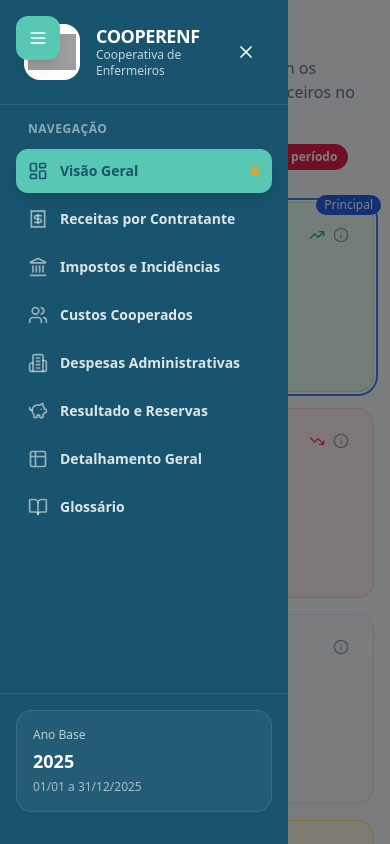
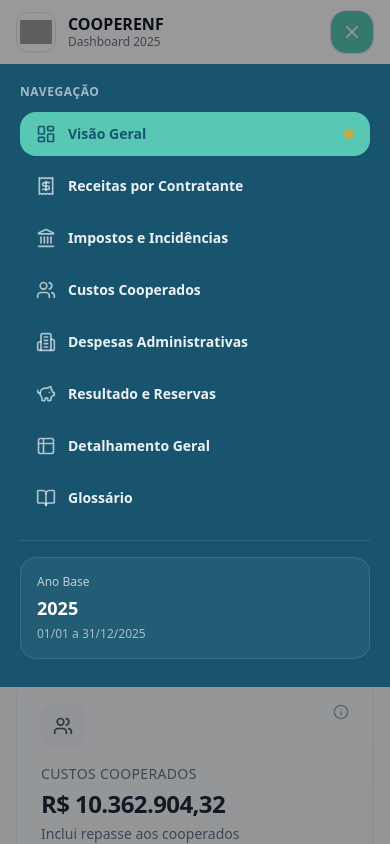
Before and after one commit to V1ctorGip/DashCooperenf, a React (Vite) app: page / in a window 390 px wide. Both pictures are taken after a click on the button "Abrir menu". Shown: the top 844 px of the page. Built offline with nearby package versions, Linux system fonts and the light colour scheme; grey boxes are pictures that could not be loaded.

Commit message:
Adjust: Responsivity v2

```diff
--- a/src/components/dashboard/Sidebar.tsx
+++ b/src/components/dashboard/Sidebar.tsx
@@ -23,9 +23,9 @@ type SidebarProps = {
 };
 
 const BRAND = {
-  primary: "#18546E",   // fundo principal
-  secondary: "#58C8B4", // item ativo
-  gold: "#C1AC48",      // ponto ativo
+  primary: "#18546E",
+  secondary: "#58C8B4",
+  gold: "#C1AC48",
 };
 
 const LOGO_URL = "https://www.cooperenf.com/assets/logo_transparente-CZ96UEyf.png";
@@ -41,15 +41,13 @@ export default function Sidebar({ paginaAtual, collapsed, setCollapsed }: Sideba
   const location = useLocation();
   const pathname = paginaAtual ?? location.pathname;
 
-  // Mobile drawer state
+  // Mobile menu state
   const [mobileOpen, setMobileOpen] = useState(false);
 
-  // Fecha drawer ao trocar rota (mobile)
   useEffect(() => {
     setMobileOpen(false);
   }, [pathname]);
 
-  // Bloqueia scroll do body quando drawer aberto
   useEffect(() => {
     if (!mobileOpen) return;
     const prev = document.body.style.overflow;
@@ -75,34 +73,114 @@ export default function Sidebar({ paginaAtual, collapsed, setCollapsed }: Sideba
 
   const desktopWidthClass = collapsed ? "w-20" : "w-72";
 
-  // Overlay mobile
-  const overlayClass = `fixed inset-0 z-30 bg-black/50 lg:hidden transition-opacity ${
-    mobileOpen ? "opacity-100" : "opacity-0 pointer-events-none"
-  }`;
+  const isPathActive = (itemPath: string) => {
+    const isHome = itemPath === "/";
+    return isHome ? pathname === "/" : pathname.startsWith(itemPath);
+  };
 
-  // Botão flutuante mobile
-  const MobileOpenButton = () => (
+  const MobileNavbar = () => (
+    <header className="lg:hidden sticky top-0 z-50 w-full border-b border-slate-200 bg-white">
+      <div className="h-16 px-4 flex items-center justify-between">
+        {/* Logo + marca (como navbar de site) */}
+        <div className="flex items-center gap-3 min-w-0">
+          <div className="w-10 h-10 rounded-xl bg-white flex items-center justify-center overflow-hidden shadow-sm border border-slate-200 flex-shrink-0">
+            <img
+              src={LOGO_URL}
+              alt="Cooperenf"
+              className="w-8 h-8 object-contain"
+              loading="eager"
+            />
+          </div>
+          <div className="min-w-0">
+            <p className="font-extrabold text-slate-900 leading-tight truncate">COOPERENF</p>
+            <p className="text-xs text-slate-500 truncate">Dashboard 2025</p>
+          </div>
+        </div>
+
+        {/* Botão menu (não flutua por cima de nada) */}
         <button
           type="button"
-      className="lg:hidden fixed left-4 top-4 z-50 rounded-xl shadow-lg px-3 py-3 text-white"
+          className="w-11 h-11 rounded-2xl flex items-center justify-center shadow-sm border border-slate-200"
           style={{ backgroundColor: BRAND.secondary }}
-      onClick={() => setMobileOpen(true)}
-      aria-label="Abrir menu"
+          onClick={() => setMobileOpen((v) => !v)}
+          aria-label={mobileOpen ? "Fechar menu" : "Abrir menu"}
         >
-      <Menu className="w-5 h-5" />
+          {mobileOpen ? <X className="w-5 h-5 text-white" /> : <Menu className="w-5 h-5 text-white" />}
         </button>
+      </div>
+
+      {/* Menu dropdown tipo site (como seu exemplo) */}
+      {mobileOpen && (
+        <>
+          <div
+            className="fixed inset-0 z-40 bg-black/40"
+            onClick={() => setMobileOpen(false)}
+            aria-hidden="true"
+          />
+
+          <div
+            className="fixed left-0 right-0 top-16 z-50 max-h-[calc(100vh-4rem)] overflow-y-auto"
+            style={{ backgroundColor: BRAND.primary }}
+          >
+            <div className="px-5 pt-5 pb-4">
+              <p className="text-xs font-bold text-white/60 uppercase tracking-wider mb-3">
+                Navegação
+              </p>
+
+              <div className="space-y-2">
+                {menuItems.map((item) => {
+                  const Icon = item.icone;
+                  const ativo = isPathActive(item.path);
+
+                  return (
+                    <NavLink
+                      key={item.id}
+                      to={item.path}
+                      onClick={() => setMobileOpen(false)}
+                      className="flex items-center gap-3 px-4 py-3 rounded-2xl transition"
+                      style={{
+                        backgroundColor: ativo ? BRAND.secondary : "transparent",
+                        color: ativo ? BRAND.primary : "rgba(255,255,255,0.92)",
+                      }}
+                    >
+                      <Icon
+                        className="w-5 h-5 flex-shrink-0"
+                        color={ativo ? BRAND.primary : "rgba(255,255,255,0.65)"}
+                      />
+                      <span className="text-sm font-semibold min-w-0 break-words">
+                        {item.nome}
+                      </span>
+
+                      {ativo && (
+                        <span
+                          className="ml-auto w-2.5 h-2.5 rounded-full flex-shrink-0"
+                          style={{ backgroundColor: BRAND.gold }}
+                        />
+                      )}
+                    </NavLink>
+                  );
+                })}
+              </div>
+
+              <div className="mt-5 pt-4 border-t border-white/10">
+                <div className="rounded-2xl bg-white/5 border border-white/10 p-4">
+                  <p className="text-xs text-white/70 mb-1">Ano Base</p>
+                  <p className="text-lg font-extrabold text-white">2025</p>
+                  <p className="text-xs text-white/60 mt-1">01/01 a 31/12/2025</p>
+                </div>
+              </div>
+
+              <div className="pb-3" />
+            </div>
+          </div>
+        </>
+      )}
+    </header>
   );
 
-  const Header = ({ showClose }: { showClose: boolean }) => (
+  const DesktopHeader = () => (
     <div className="p-6 border-b border-white/10">
-    <div
-      className={
-        collapsed
-          ? "flex flex-col items-center justify-center gap-3"
-          : "flex items-center gap-4"
-      }
-    >
-      {/* LOGO (centralizada de verdade no colapsado) */}
+      <div className={collapsed ? "flex flex-col items-center justify-center gap-3" : "flex items-center gap-4"}>
         <div className={collapsed ? "w-full flex justify-center" : ""}>
           <div
             className={
@@ -120,7 +198,6 @@ export default function Sidebar({ paginaAtual, collapsed, setCollapsed }: Sideba
           </div>
         </div>
 
-      {/* Texto (some no colapsado) */}
         {!collapsed && (
           <div className="overflow-hidden">
             <h1 className="font-extrabold text-lg leading-tight tracking-tight text-white">
@@ -129,30 +206,13 @@ export default function Sidebar({ paginaAtual, collapsed, setCollapsed }: Sideba
             <p className="text-xs text-white/75">Cooperativa de Enfermeiros</p>
           </div>
         )}
-
-      {/* Botão fechar (mobile drawer) */}
-      {showClose && (
-        <button
-          type="button"
-          className={collapsed ? "rounded-xl p-2 hover:bg-white/10" : "ml-auto rounded-xl p-2 hover:bg-white/10"}
-          onClick={() => setMobileOpen(false)}
-          aria-label="Fechar menu"
-          title="Fechar"
-        >
-          <X className="w-5 h-5 text-white" />
-        </button>
-      )}
       </div>
     </div>
   );
 
-
-  const MenuLink = ({ item }: { item: MenuItem }) => {
+  const DesktopMenuLink = ({ item }: { item: MenuItem }) => {
     const Icon = item.icone;
-    const isHome = item.path === "/";
-    const ativo = isHome ? pathname === "/" : pathname.startsWith(item.path);
-
-    // no desktop colapsado, escondemos texto; no mobile sempre mostra
+    const ativo = isPathActive(item.path);
     const showTextClass = collapsed ? "lg:hidden" : "";
 
     return (
@@ -161,7 +221,6 @@ export default function Sidebar({ paginaAtual, collapsed, setCollapsed }: Sideba
         className={`flex items-center ${collapsed ? "justify-center" : ""} gap-3 px-3 py-3 rounded-xl transition-all duration-200 group ${
           ativo ? "shadow-lg" : "hover:bg-white/10"
         }`}
-
         style={{
           backgroundColor: ativo ? BRAND.secondary : "transparent",
           color: ativo ? BRAND.primary : "rgba(255,255,255,0.85)",
@@ -186,9 +245,8 @@ export default function Sidebar({ paginaAtual, collapsed, setCollapsed }: Sideba
     );
   };
 
-  const Footer = ({ showCollapse }: { showCollapse: boolean }) => (
+  const DesktopFooter = () => (
     <div className="p-4 border-t border-white/10">
-      {/* Ano base (mobile sempre / desktop só quando não colapsado) */}
       <div className={`${collapsed ? "hidden lg:hidden" : "block"} lg:block mb-4`}>
         <div className="p-4 rounded-2xl bg-white/5 border border-white/10">
           <p className="text-xs text-white/70 mb-1">Ano Base</p>
@@ -197,8 +255,6 @@ export default function Sidebar({ paginaAtual, collapsed, setCollapsed }: Sideba
         </div>
       </div>
 
-      {/* Collapse apenas desktop */}
-      {showCollapse && (
       <button
         type="button"
         onClick={() => setCollapsed(!collapsed)}
@@ -213,46 +269,20 @@ export default function Sidebar({ paginaAtual, collapsed, setCollapsed }: Sideba
           <ChevronLeft className="w-5 h-5 text-white/80" />
         )}
       </button>
-      )}
     </div>
   );
 
   return (
     <>
-      {/* Mobile open */}
-      <MobileOpenButton />
+      {/* MOBILE: Navbar */}
+      <MobileNavbar />
 
-      {/* Overlay */}
-      <div className={overlayClass} onClick={() => setMobileOpen(false)} />
-
-      {/* MOBILE DRAWER */}
-      <aside
-        className={`fixed left-0 top-0 h-screen z-40 flex flex-col w-72 lg:hidden transition-transform duration-300 ${
-          mobileOpen ? "translate-x-0" : "-translate-x-full"
-        }`}
-        style={{ backgroundColor: BRAND.primary }}
-      >
-        <Header showClose={true} />
-
-        <nav className="flex-1 p-4 space-y-1 overflow-y-auto">
-          <p className="text-xs font-bold text-white/50 uppercase tracking-wider px-3 mb-3">
-            Navegação
-          </p>
-
-          {menuItems.map((item) => (
-            <MenuLink key={item.id} item={item} />
-          ))}
-        </nav>
-
-        <Footer showCollapse={false} />
-      </aside>
-
-      {/* DESKTOP FIXA */}
+      {/* DESKTOP: Sidebar fixa */}
       <aside
         className={`fixed left-0 top-0 h-screen z-40 hidden lg:flex flex-col ${desktopWidthClass}`}
         style={{ backgroundColor: BRAND.primary }}
       >
-        <Header showClose={false} />
+        <DesktopHeader />
 
         <nav className="flex-1 p-4 space-y-1 overflow-y-auto">
           {!collapsed && (
@@ -262,11 +292,11 @@ export default function Sidebar({ paginaAtual, collapsed, setCollapsed }: Sideba
           )}
 
           {menuItems.map((item) => (
-            <MenuLink key={item.id} item={item} />
+            <DesktopMenuLink key={item.id} item={item} />
           ))}
         </nav>
 
-        <Footer showCollapse={true} />
+        <DesktopFooter />
       </aside>
     </>
   );
```
Lines whose indentation alone changed are shown as unchanged.
